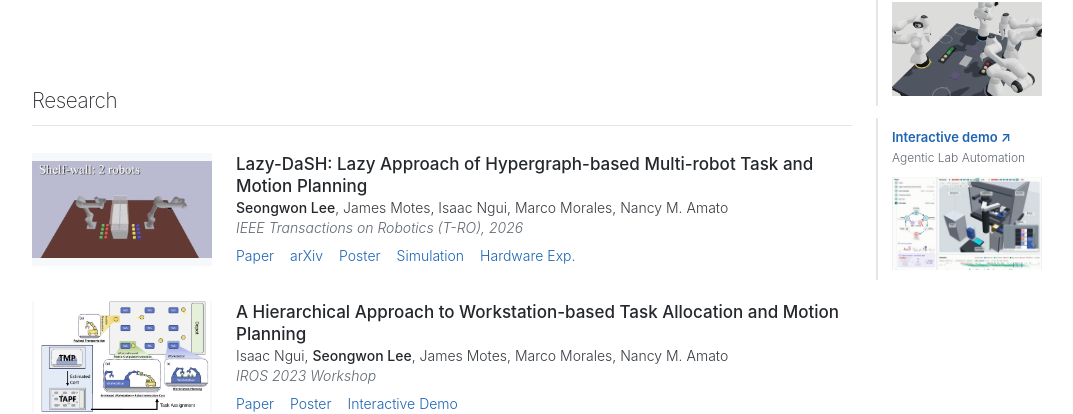
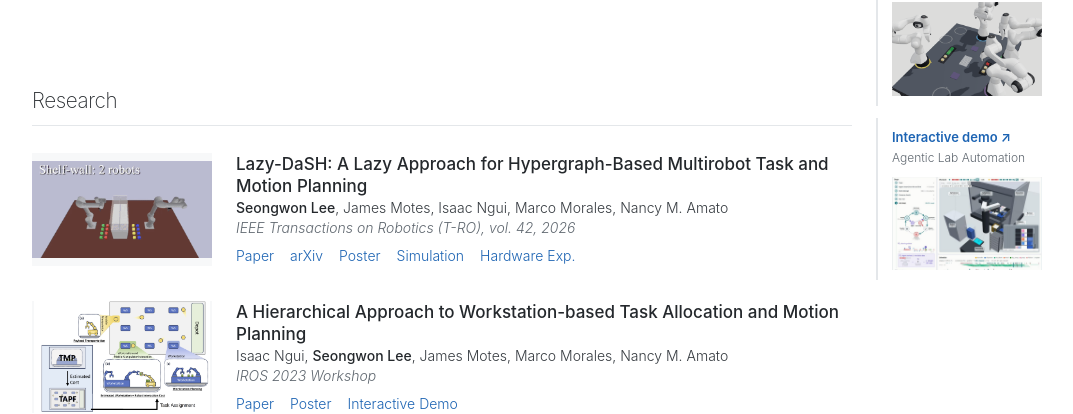
Before and after one commit to sl148/sl148.github.io, a Jekyll site: the page built from _pages/about.md, in a window 1280 px wide and 900 px high, scrolled down 420 px. Shown: the part 106-520 px from the top of the window, without its empty margins (198-1271 px from the left). Built offline with Jekyll 4.4.1, drawn with Linux system fonts in a browser that asks for light colours.

Commit message:
Lazy-DaSH: link the published T-RO paper (DOI) and use its title
Co-Authored-By: Claude Opus 5.5 <noreply@anthropic.com>

```diff
--- a/_pages/about.md
+++ b/_pages/about.md
@@ -58,12 +58,12 @@ redirect_from:
   <div class="entry">
     <div class="entry-thumb"><img src="../images/lazydash.gif" alt="Lazy-DaSH Image"></div>
     <div class="entry-body">
-      <div class="entry-title">Lazy-DaSH: Lazy Approach of Hypergraph-based Multi-robot Task and Motion Planning</div>
+      <div class="entry-title">Lazy-DaSH: A Lazy Approach for Hypergraph-Based Multirobot Task and Motion Planning</div>
       <div class="entry-authors"><strong>Seongwon Lee</strong>, James Motes, Isaac Ngui, Marco Morales, Nancy M. Amato</div>
       <div class="entry-meta">
-        <a class="entry-venue" href="https://ieeexplore.ieee.org/xpl/RecentIssue.jsp?punumber=8860">IEEE Transactions on Robotics (T-RO), 2026</a>
+        <a class="entry-venue" href="https://doi.org/10.1109/TRO.2026.3714647">IEEE Transactions on Robotics (T-RO), vol. 42, 2026</a>
         <span class="entry-links">
-          <a href="../files/lazy_hype_tro_arxiv.pdf">Paper</a>
+          <a href="https://doi.org/10.1109/TRO.2026.3714647">Paper</a>
           <a href="https://arxiv.org/abs/2504.05552">arXiv</a>
           <a href="../files/ICRA@40_poster.pdf">Poster</a>
           <a href="https://drive.google.com/file/d/1T53N-vW6U0LH1WA1w9WLaOhstgMNJTP8/view?usp=sharing">Simulation</a>
```
